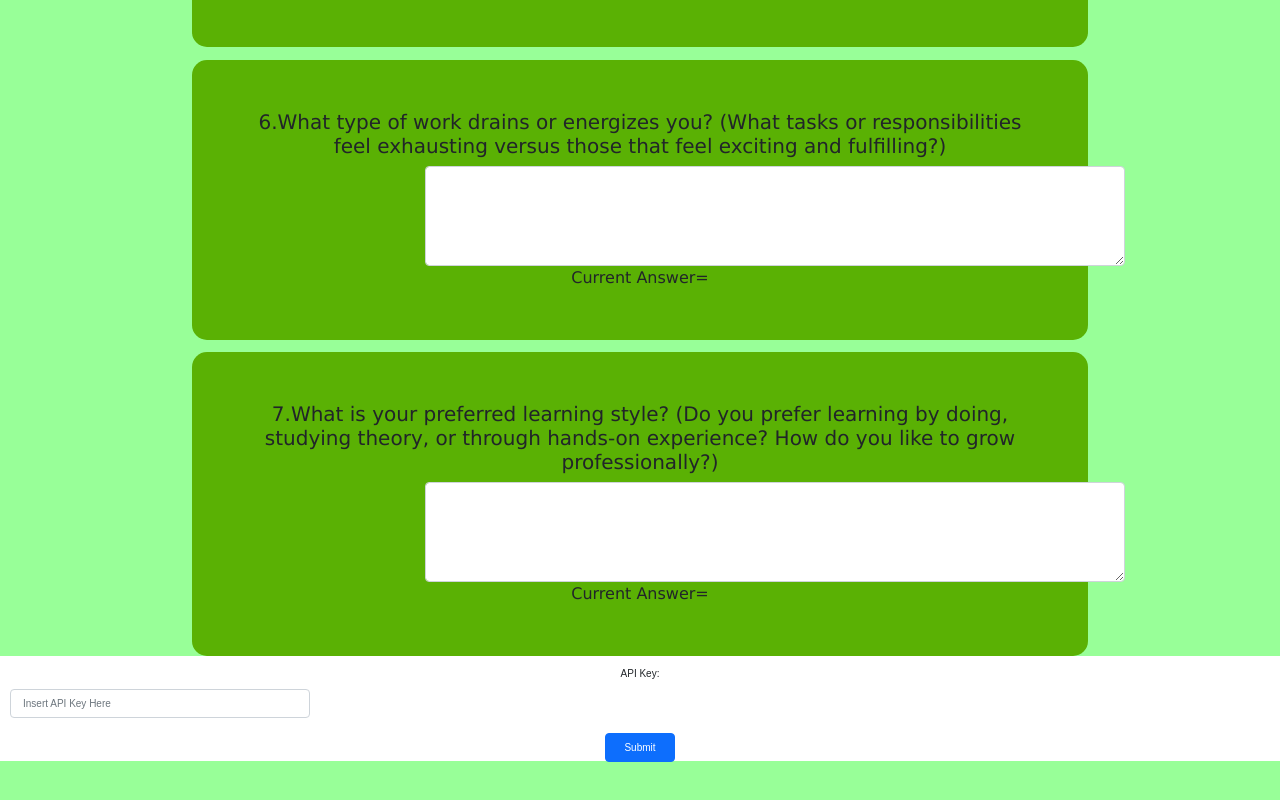
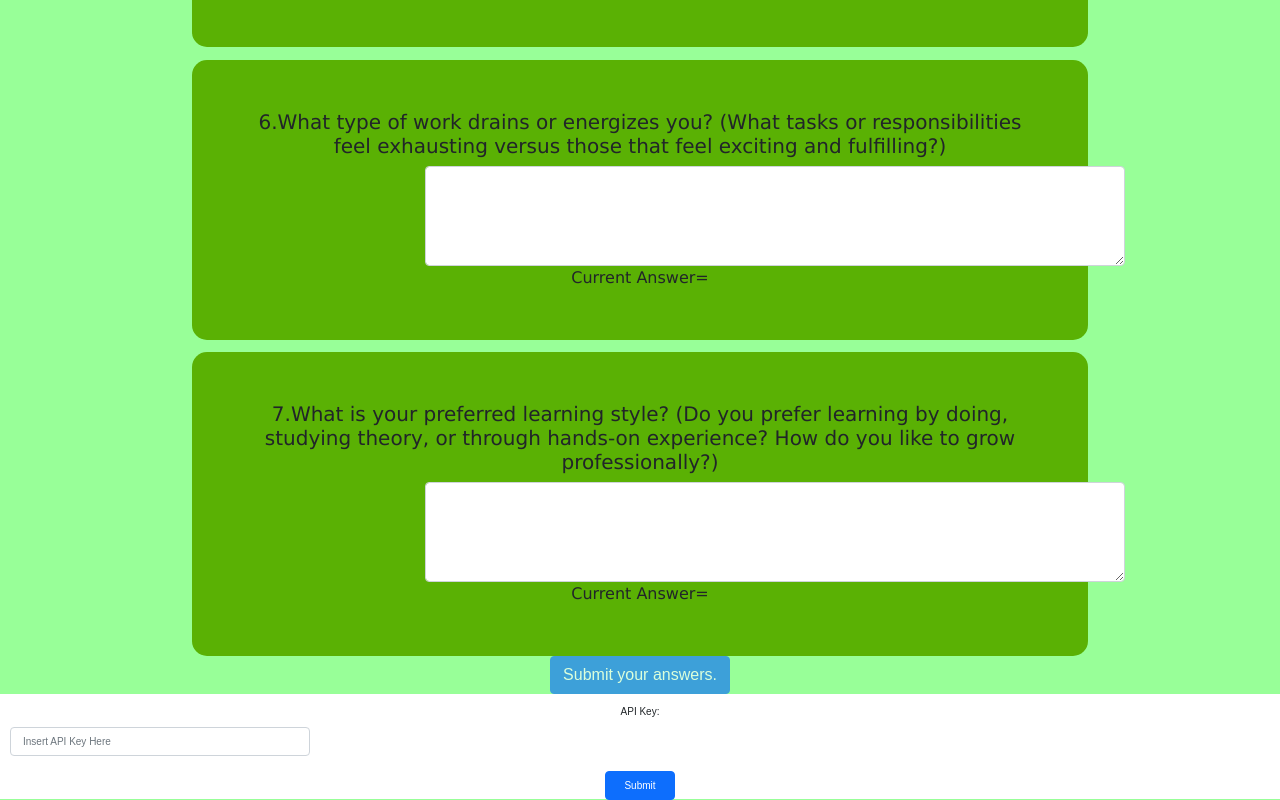
Before and after one commit to ColinB777/FinalProject, a React (Create React App) app: page /detailed_quiz in a window 1280 px wide. Shown: the part 1999-2799 px from the top of the page. Before the commit the page ends 2761 px from the top, so only its background shows below. Built offline with nearby package versions, Linux system fonts and the light colour scheme.

Commit message:
created a button to submit your answers when all are answered

```diff
--- a/src/Detailed.tsx
+++ b/src/Detailed.tsx
@@ -19,7 +19,8 @@ export function Detailedquiz() {
     {body:"6.What type of work drains or energizes you? (What tasks or responsibilities feel exhausting versus those that feel exciting and fulfilling?)",answer:""},
     {body:"7.What is your preferred learning style? (Do you prefer learning by doing, studying theory, or through hands-on experience? How do you like to grow professionally?)",answer:""}
   ]);
-
+  //Const to check you answer all questions
+  const allAnswered = Object.values(qList).every((answer) => answer.answer.trim() !== '');
   //Updates the answer of the question which the user responded
   function updateAnswer(event: string, index:number) {
     const updatedQlist=qList.map((question:Question,i:number)=>(i===index ? {...question, answer:event}:question))
@@ -46,7 +47,7 @@ export function Detailedquiz() {
       <span>Current Answer={question.answer}</span>
       </FormGroup>
       ))}
-
+      <Button disabled={!allAnswered}>Submit your answers.</Button>
     </div>
     );
 }
```
